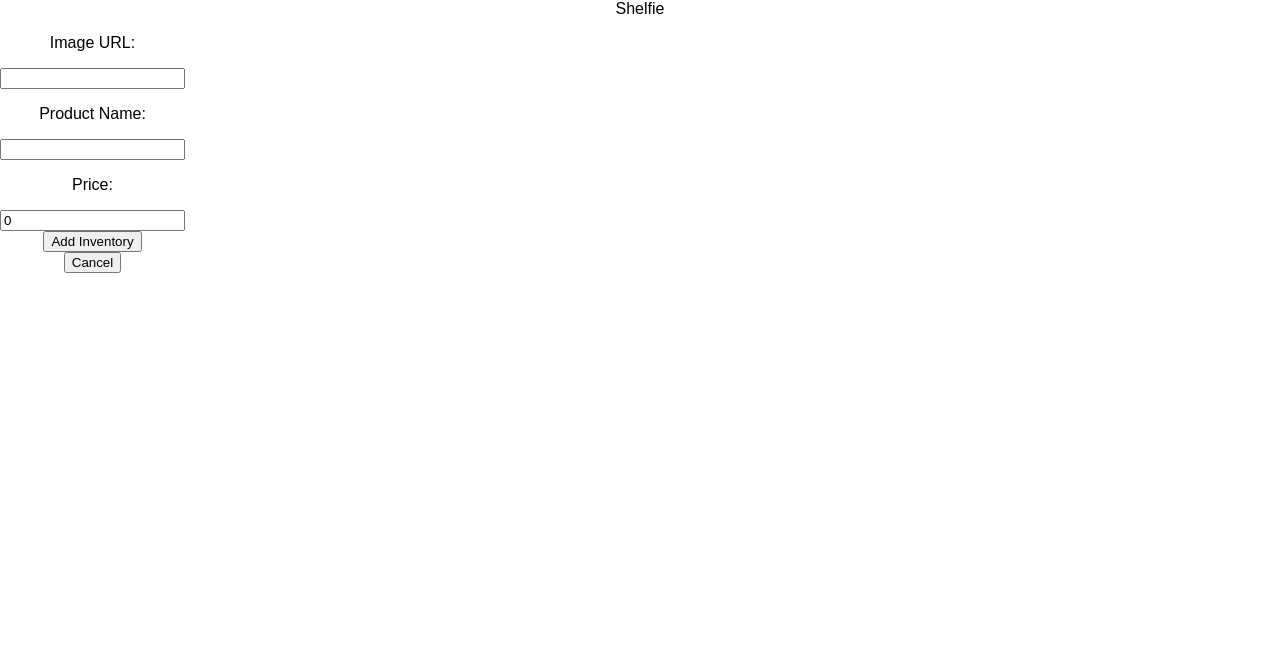
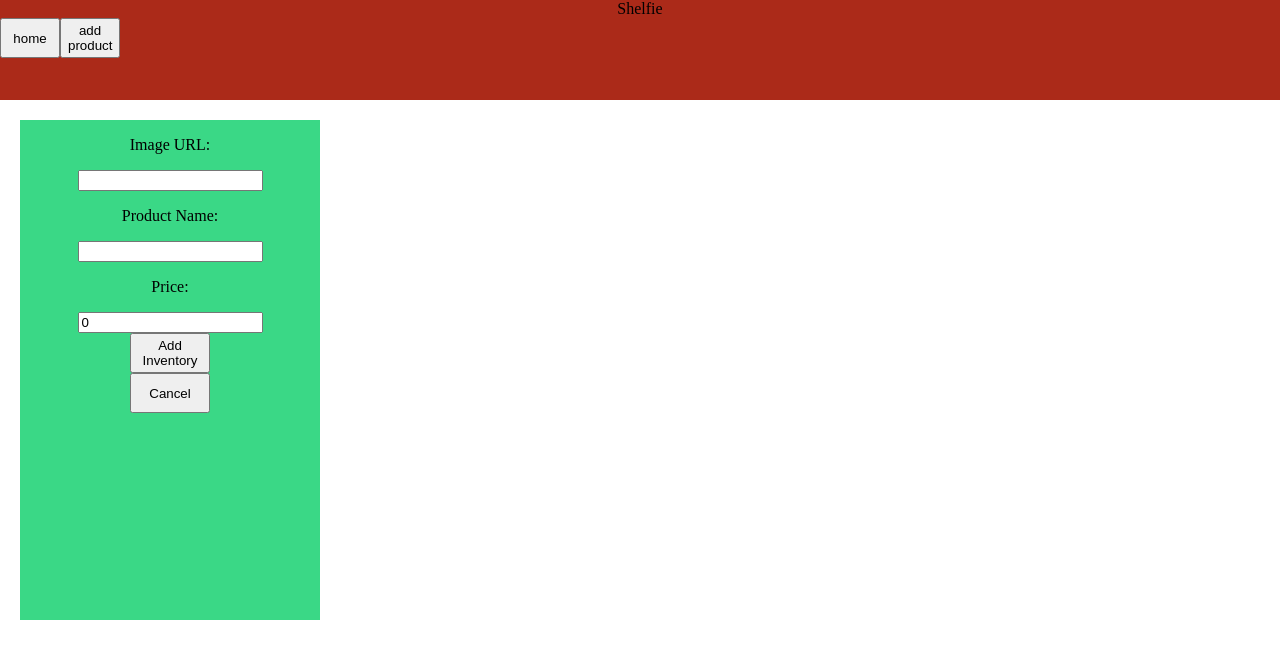
Before and after one commit to symkyn/shelfie, a React (Create React App) app: page /#/add in a window 1280 px wide. Shown: the top 658 px of the page. Built offline with nearby package versions, Linux system fonts and the light colour scheme; no server answers.

Commit message:
adding router

```diff
--- a/src/App.css
+++ b/src/App.css
@@ -1,16 +1,9 @@
 .App {
   text-align: center;
+  font-family: 'Times New Roman', Times, serif;
 }
 
 .parallel-display {
   display: flex;
+  flex-direction: row;
 }
-
-.dashboard-display {
-  margin: 10px;
-}
-
-.form-display {
-  margin: 10px;
-  justify-content: right;
-}
--- a/src/App.js
+++ b/src/App.js
@@ -1,5 +1,5 @@
 import React, { Component } from 'react';
-import axios from 'axios'
+import { Switch, Route } from 'react-router-dom';
 
 import Dashboard from './component/Dashboard/Dashboard';
 import Form from './component/Form/Form';
@@ -11,48 +11,48 @@
     super()
 
     this.state={
-        inventoryID: 0,
-        inventory: [],
-        selectedID: 0
+        // inventoryID: 0,
+        // inventory: [],
+        // selectedID: 0
     //   inventory: [{name: 'Brass', price: 40.45, imageURL: 'https://cf.geekdo-images.com/small/img/bY3T4SYX6lAhtfkUGJkC1laqnVw=/fit-in/200x150/pic3469216.jpg'},
     //               {name: 'Lignum', price: 30.87, imageURL: 'https://cf.geekdo-images.com/small/img/0yWec5sB_Qxpiuk8rDDWge03A4Y=/fit-in/200x150/pic2435028.jpg'}]
     // }
     }
   }
 
-  componentWillMount() {
-    axios.get('http://localhost:4002/api/inventory')
-      .then(results => {
-        this.setState({
-          inventory: results.data
-        })
-      })
-      .catch(err => console.warn(err))
-  }
+  // componentWillMount() {
+  //   axios.get('http://localhost:4002/api/inventory')
+  //     .then(results => {
+  //       this.setState({
+  //         inventory: results.data
+  //       })
+  //     })
+  //     .catch(err => console.warn(err))
+  // }
 
-  reload(){
-  axios.get('http://localhost:4002/api/inventory')
-      .then(results => {
-        this.setState({
-          inventory: results.data
-        })
-      })
-      .catch(err => console.warn(err))
-}
-  updateSelection(id) {
-    this.setState({
-      selectedID: id
-    })
-    const inventoryList = this.state.inventory;
-    const listLength = this.state.inventory.length;
-    for(var index = 0; index < listLength; index++){
-      if(id == inventoryList[index].id){
-        this.setState({
-          inventoryID: index
-        })
-      }
-    }
-  }
+//   reload(){
+//   axios.get('http://localhost:4002/api/inventory')
+//       .then(results => {
+//         this.setState({
+//           inventory: results.data
+//         })
+//       })
+//       .catch(err => console.warn(err))
+// }
+//   updateSelection(id) {
+//     this.setState({
+//       selectedID: id
+//     })
+//     const inventoryList = this.state.inventory;
+//     const listLength = this.state.inventory.length;
+//     for(var index = 0; index < listLength; index++){
+//       if(id == inventoryList[index].id){
+//         this.setState({
+//           inventoryID: index
+//         })
+//       }
+//     }
+//   }
 
   render() {
 
@@ -60,7 +60,12 @@
       <div className="App">
         <Header />
         <span className='parallel-display'>
-          <Dashboard
+          <Switch>
+            <Route exact path='/' component={Dashboard} />
+            <Route path='/add' component={Form} />
+            <Route path='/edit' component={Form} />
+          </Switch>
+          {/* <Dashboard
               className='dashboard-display'
               reload={() => this.reload()}
               inventory={this.state.inventory}
@@ -71,7 +76,7 @@
               reload={() => this.reload()}
               id={this.state.selectedID}
               selectedProduct={this.state.inventory[this.state.inventoryID]}
-            />
+            /> */}
         </span>
       </div>
     );
--- a/src/component/Dashboard/Dashboard.css
+++ b/src/component/Dashboard/Dashboard.css
@@ -0,0 +1,4 @@
+.dashboard {
+    width: 500px;
+    justify-content: left;
+}
--- a/src/component/Dashboard/Dashboard.js
+++ b/src/component/Dashboard/Dashboard.js
@@ -1,24 +1,53 @@
 import React, { Component } from 'react';
 import Product from '../Product/Product';
 import axios from 'axios';
+import './Dashboard.css';
 
 class Dashboard extends Component {
     constructor(props) {
         super(props)
 
+    this.state={
+        inventory: []
     }
+}
+
+componentWillMount() {
+    axios.get('http://localhost:4002/api/inventory')
+      .then(results => {
+        this.setState({
+          inventory: results.data
+        })
+      })
+      .catch(err => console.warn(err))
+  }
+
+//   updateSelection(id) {
+//         this.setState({
+//           selectedID: id
+//         })
+//         const inventoryList = this.state.inventory;
+//         const listLength = this.state.inventory.length;
+//         for(var index = 0; index < listLength; index++){
+//           if(id == inventoryList[index].id){
+//             this.setState({
+//               inventoryID: index
+//             })
+//           }
+//         }
+//       }
 
     render() {
-        const inventorySummary = this.props.inventory.map((c, i) =>
-            (<Product
+        const inventorySummary = this.state.inventory.map((c, i) =>
+        {
+            return(<Product
                     deleteProduct = {(id) => {this.deleteProduct(id)}}
-                    updateSelection={(id) => {this.props.updateSelection(id)}}
                     key={`product-${i}`}
-                    product={c} />))
+                    product={c} />)
+        })
 
         return (
-        <div>
-
+        <div className='dashboard'>
             {inventorySummary}
         </div>
         )
--- a/src/component/Form/Form.css
+++ b/src/component/Form/Form.css
@@ -0,0 +1,11 @@
+.form {
+    background-color: #3AD886;
+    height: 500px;
+    width: 300px;
+    margin: 20px;
+    display: right;
+}
+
+.form-button {
+    width: 80px;
+}
--- a/src/component/Form/Form.js
+++ b/src/component/Form/Form.js
@@ -1,5 +1,7 @@
 import React, { Component } from 'react';
 import axios from 'axios';
+import './Form.css';
+import { Link } from 'react-router-dom';
 
 class Form extends Component {
     constructor(props) {
@@ -32,10 +34,10 @@
         let newProduct = {imageurl, name, price};
 
         return(
-            <div>
+            <div className='form'>
                 { (!this.state.editing) &&
                 <form onSubmit={(e, imageurl, name, price) =>
-                        this.handleSubmit(e, newProduct, this.props.reload())}>
+                        this.handleSubmit(e, newProduct)}>
                     <p>Image URL:</p>
                     <input
                             value={this.state.imageurl}
@@ -52,7 +54,13 @@
                             onChange={(e) => this.handlePriceChange(e)}
                         />
                     <br />
-                    <button>Add Inventory</button>
+
+                        <button
+                                className='form-button'
+                                type='submit'>
+                            Add Inventory
+                        </button>
+
                 </form>
                 }
 
@@ -75,10 +83,14 @@
                             onChange={(e) => this.handlePriceChange(e)}
                         />
                     <br />
-                    <button>Update</button>
+                    <button className='form-button'>Update</button>
                 </form>
                 }
-                <button onClick={() => this.handleCancel()}>Cancel</button>
+                <button
+                        className='form-button'
+                        onClick={() => this.handleCancel()}>
+                        Cancel
+                </button>
             </div>
         )
     }
@@ -106,7 +118,7 @@
             editing: false
         })
     }
-    handleSubmit(e, newProduct, reload) {
+    handleSubmit(e, newProduct) {
         e.preventDefault();
         console.log(newProduct);
         axios.post('http://localhost:4002/api/product', newProduct)
@@ -118,7 +130,7 @@
                     name: '',
                     price: 0
                 })
-                this.props.reload();
+
             })
             .catch(err => console.warn(err))
         }
--- a/src/component/Header/Header.css
+++ b/src/component/Header/Header.css
@@ -0,0 +1,9 @@
+.header {
+    background-color: #AB2A19;
+    height: 100px;
+    width: 100%
+}
+
+.nav-buttons{
+    display: flex;
+}
--- a/src/component/Header/Header.js
+++ b/src/component/Header/Header.js
@@ -1,9 +1,15 @@
 import React from 'react';
+import './Header.css';
+import { Link } from 'react-router-dom';
 
 function Header(){
     return(
-        <div>
+        <div className='header'>
             Shelfie
+            <span className='nav-buttons'>
+                <Link to='/'><button>home</button></Link>
+                <Link to='/add'><button>add product</button></Link>
+            </span>
         </div>
     )
 }
--- a/src/component/Product/Product.css
+++ b/src/component/Product/Product.css
@@ -1,4 +1,14 @@
 .product-summary {
     margin: 10px;
     padding: 10px;
+    background-color: #ED6B5A;
+    height: 200px;
+    width: 400px;
+    display: flex;
 }
+
+button {
+    height: 40px;
+    width: 60px;
+    align-content: bottom;
+}
--- a/src/component/Product/Product.js
+++ b/src/component/Product/Product.js
@@ -1,7 +1,9 @@
 import React from 'react';
+import './Product.css';
+import { Link } from 'react-router-dom';
 
 function Product(props) {
-    const {id} = props.product.id;
+    // const {id} = props.product.id;
 
     return(
         <div className='product-summary'>
@@ -9,10 +11,11 @@
             <img src={props.product.imageurl} />
             <br />
             {props.product.name}
+            <br />
             {props.product.price}
             </span>
             <br />
-            <button onClick={(e) => {e.preventDefault(); props.updateSelection(props.product.id)}}>edit</button>
+            <Link to={`/edit/${props.product.id}`}><button >edit</button></Link>
             <button onClick={(e) =>
                     {e.preventDefault(); props.deleteProduct(props.product.id)}}>delete</button>
         </div>
--- a/src/index.js
+++ b/src/index.js
@@ -3,6 +3,10 @@
 import './index.css';
 import App from './App';
 import registerServiceWorker from './registerServiceWorker';
+import { HashRouter } from 'react-router-dom';
 
-ReactDOM.render(<App />, document.getElementById('root'));
+ReactDOM.render(
+    <HashRouter>
+        <App />
+    </HashRouter>, document.getElementById('root'));
 registerServiceWorker();
```
